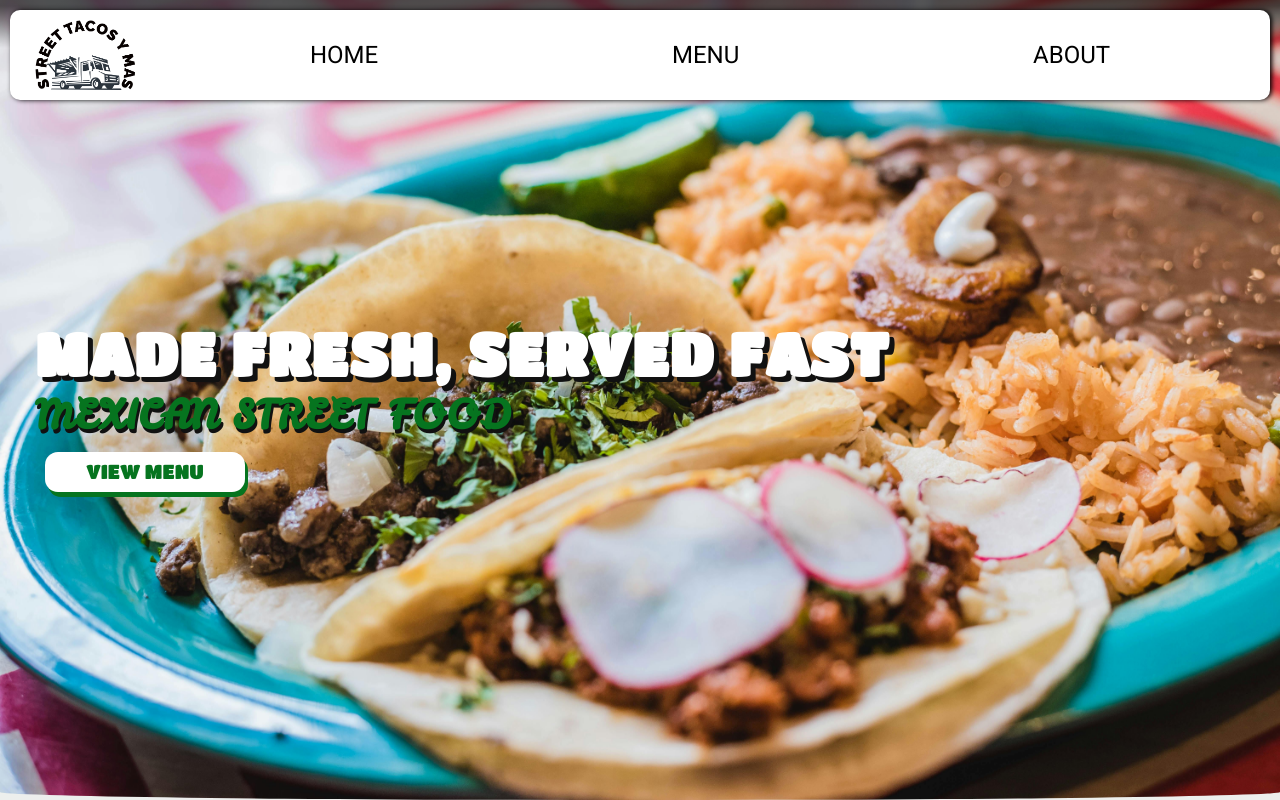
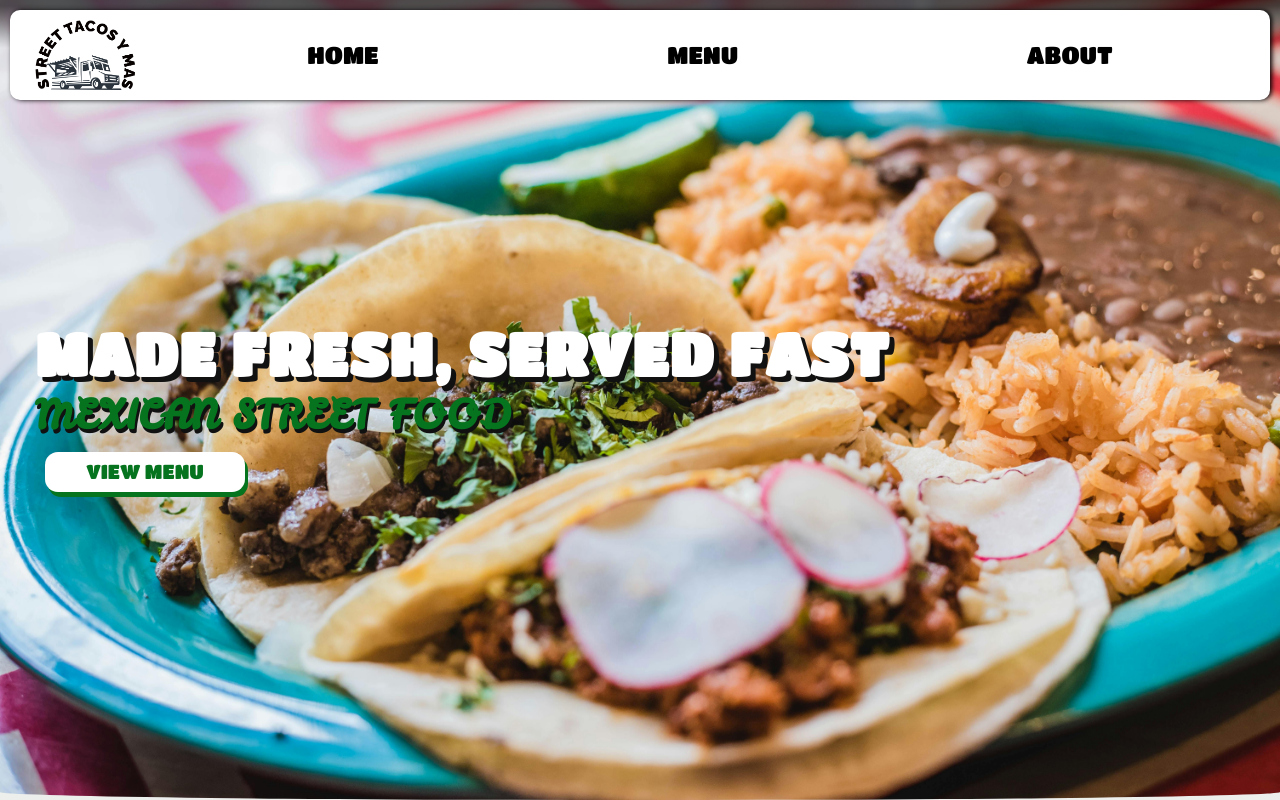
Before and after one commit to GilbertoRod/restaurant, a React (Vite) app: page / in a window 1280 px wide. Shown: the top 800 px of the page. Built offline with nearby package versions, Linux system fonts and the light colour scheme.

Commit message:
font change

```diff
--- a/src/styles/Navbar.css
+++ b/src/styles/Navbar.css
@@ -14,7 +14,7 @@
     left: 10px;
     width: initial;
     z-index: 1000;
-    font-family: Roboto;
+    font-family: Titan;
   }
   .navbar:hover{
     /* background: linear-gradient(rgba(0, 0, 0, 0.825) 0%, rgba(0, 0, 0, 0) 80%); */
```
